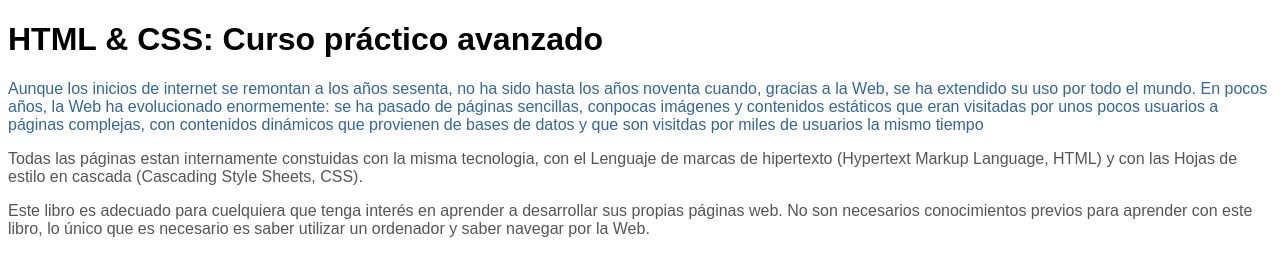
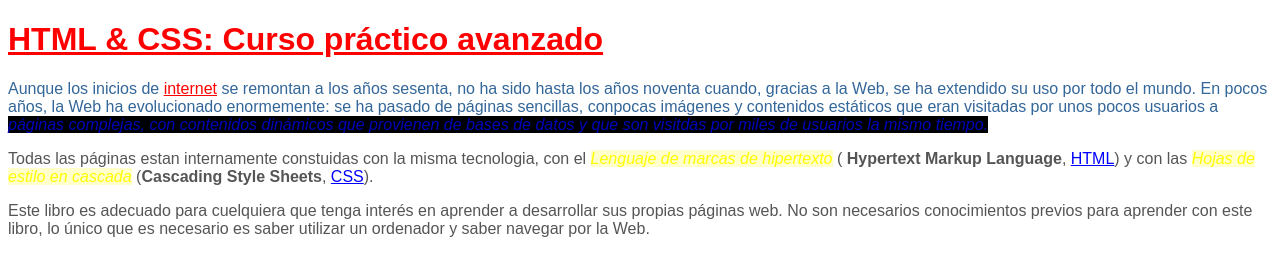
Before and after one commit to M1n-74316D65/Diseno-de-Interfaces-Web, a plain HTML site: page Ejercicios_Tema_3/Selectores_basicos.html in a window 1280 px wide. Drawn offline with Linux system fonts and the light colour scheme.

Commit message:
Terminado.

```diff
--- a/Ejercicios_Tema_3/Selectores_basicos.html
+++ b/Ejercicios_Tema_3/Selectores_basicos.html
@@ -13,30 +13,54 @@
       p {
         color: #555;
       }
-      .div1 {
+      a.div1 {
+        color: red;
       }
       p.div1 {
         color: #369;
       }
+      a.div2 {
+        color: blue;
+      }
+      em.div1 {
+        color: #0000bb;
+        background-color: #000000;
+      }
+      em.div2 {
+        color: #ffff00;
+        background-color: #ffffcc;
+      }
+      span.div2 {
+        font-weight: bold;
+      }
     </style>
   </head>
   <body>
-    <span class="div1">
-      <h1>HTML & CSS: Curso práctico avanzado</h1>
-      <p class="div1">
-        Aunque los inicios de internet se remontan a los años sesenta, no ha
-        sido hasta los años noventa cuando, gracias a la Web, se ha extendido su
-        uso por todo el mundo. En pocos años, la Web ha evolucionado
-        enormemente: se ha pasado de páginas sencillas, conpocas imágenes y
-        contenidos estáticos que eran visitadas por unos pocos usuarios a
-        páginas complejas, con contenidos dinámicos que provienen de bases de
-        datos y que son visitdas por miles de usuarios la mismo tiempo
-      </p></span
-    >
+    <h1>
+      <a class="div1" href="ejemplo.html"
+        >HTML & CSS: Curso práctico avanzado</a
+      >
+    </h1>
+    <p class="div1">
+      Aunque los inicios de
+      <a class="div1" href="example.html">internet</a> se remontan a los años
+      sesenta, no ha sido hasta los años noventa cuando, gracias a la Web, se ha
+      extendido su uso por todo el mundo. En pocos años, la Web ha evolucionado
+      enormemente: se ha pasado de páginas sencillas, conpocas imágenes y
+      contenidos estáticos que eran visitadas por unos pocos usuarios a
+      <em class="div1"
+        >páginas complejas, con contenidos dinámicos que provienen de bases de
+        datos y que son visitdas por miles de usuarios la mismo tiempo.</em
+      >
+    </p>
     <p>
       Todas las páginas estan internamente constuidas con la misma tecnologia,
-      con el Lenguaje de marcas de hipertexto (Hypertext Markup Language, HTML)
-      y con las Hojas de estilo en cascada (Cascading Style Sheets, CSS).
+      con el <em class="div2">Lenguaje de marcas de hipertexto</em> (
+      <span class="div2">Hypertext Markup Language</span>,
+      <a class="div2" href="ejemple.html">HTML</a>) y con las
+      <em class="div2">Hojas de estilo en cascada</em> (<span class="div2"
+        >Cascading Style Sheets</span
+      >, <a class="div2" href="ejemple.html">CSS</a>).
     </p>
     <p>
       Este libro es adecuado para cuelquiera que tenga interés en aprender a
```
